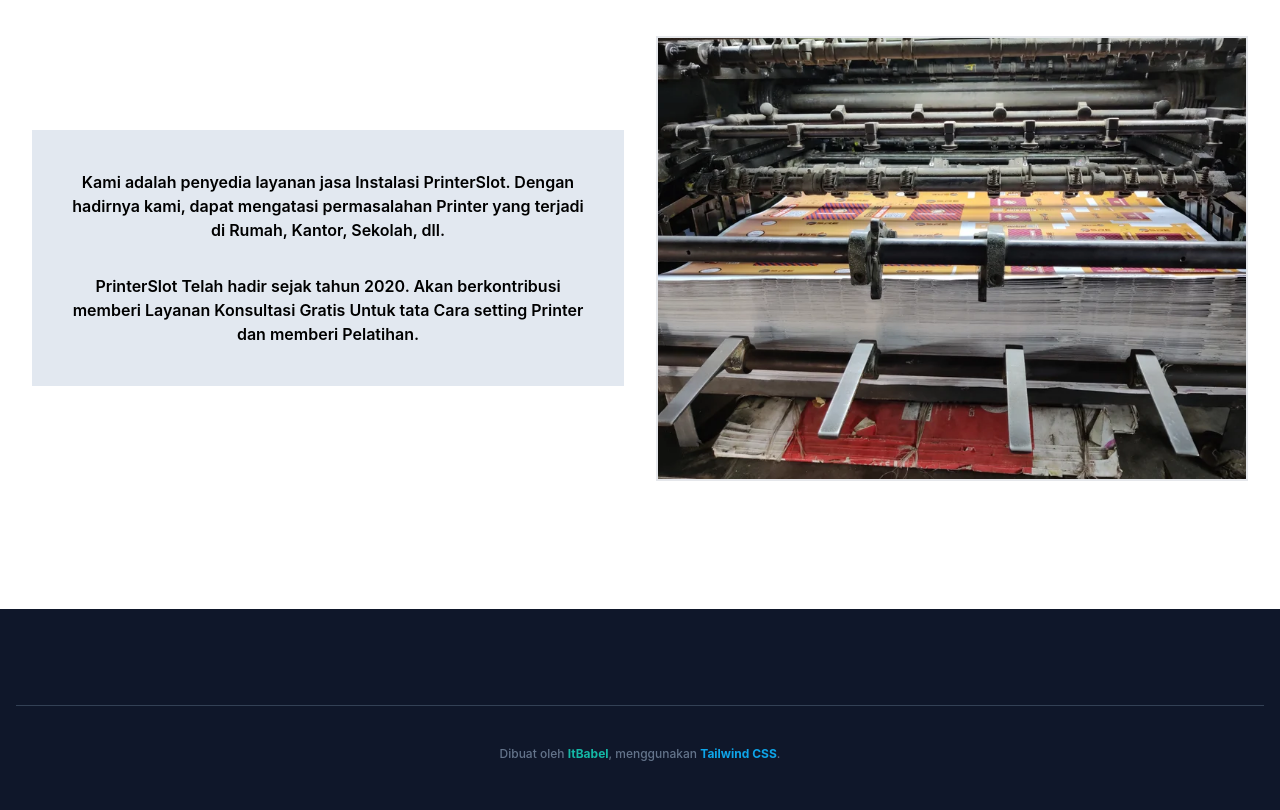
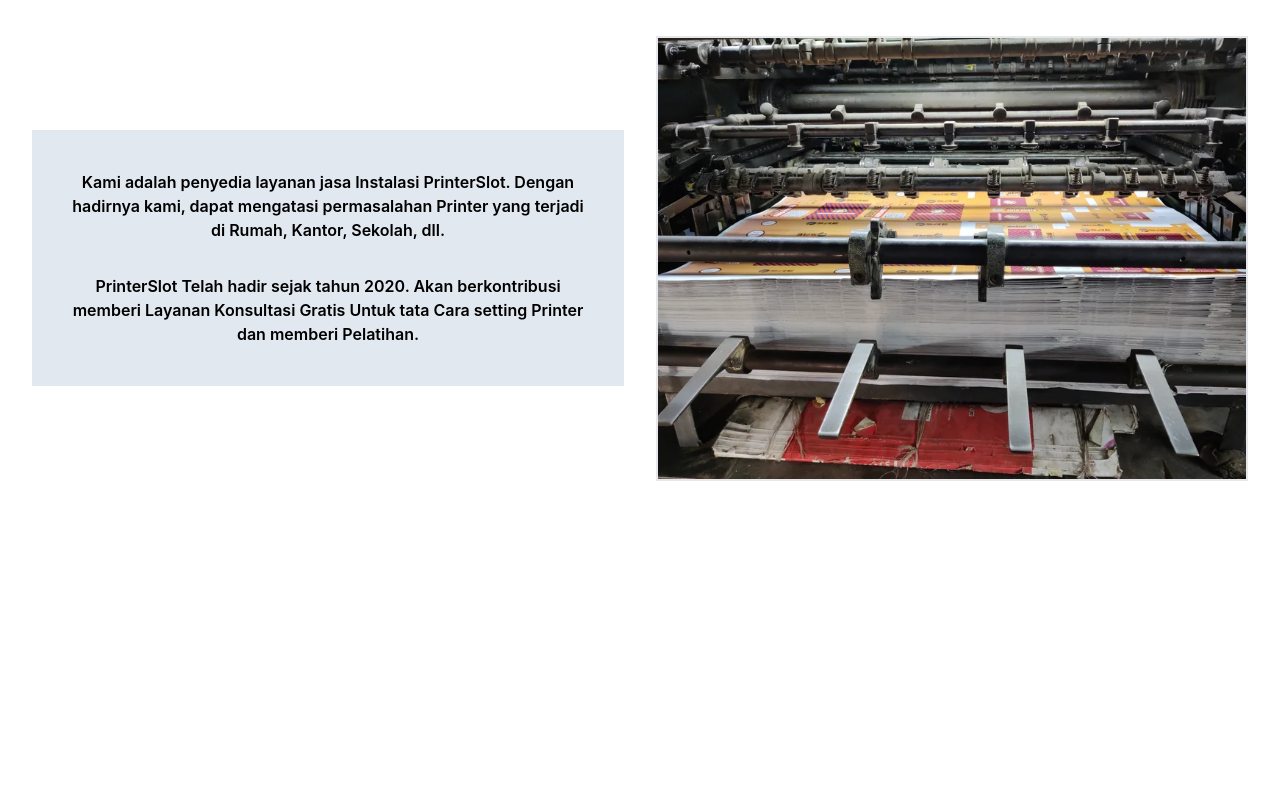
Before and after one commit to babelTechScript/project-satu, a website: page index.html in a window 1280 px wide. Shown: the part 3854-4664 px from the top of the page. After the commit the page ends 4463 px from the top, so only its background shows below. Drawn offline with Linux system fonts and the light colour scheme.

Commit message:
Update index.html

```diff
--- a/index.html
+++ b/index.html
@@ -252,20 +252,6 @@ height="0" width="0" style="display:none;visibility:hidden"></iframe></noscript>
   </section>
   <!-- End About -->
 
-  <!-- Footer Start -->
-  <footer class="bg-dark pt-24 pb-12">
-    <div class="container">
-      <div class="w-full border-t border-slate-700 pt-10">
-        <p class="text-center text-xs font-medium text-slate-500">
-          Dibuat oleh <a href="https://instagram.com/itbabel?igshid=YmMyMTA2M2Y=" target="_blank"
-            class="font-bold text-primary">ItBabel</a>, menggunakan
-          <a href="https://tailwindcss.com" target="_blank" class="font-bold text-sky-500">Tailwind CSS</a>.
-        </p>
-      </div>
-    </div>
-  </footer>
-  <!-- End Footer -->
-
   <!-- Back to top Start -->
   <a href="#home"
     class="fixed bottom-4 right-4 z-[9999] hidden h-14 w-14 items-center justify-center rounded-full bg-primary p-4 hover:animate-pulse"
```
